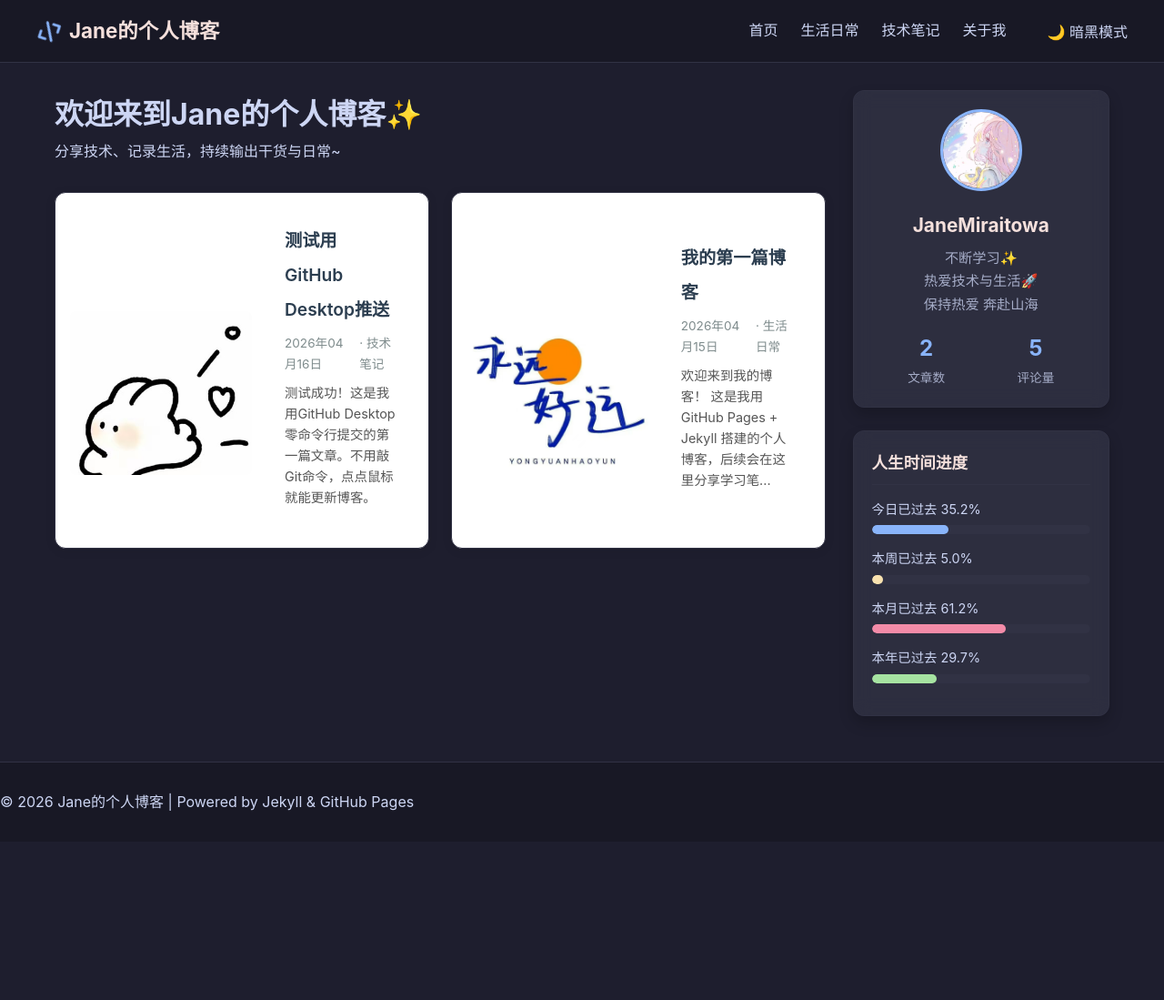
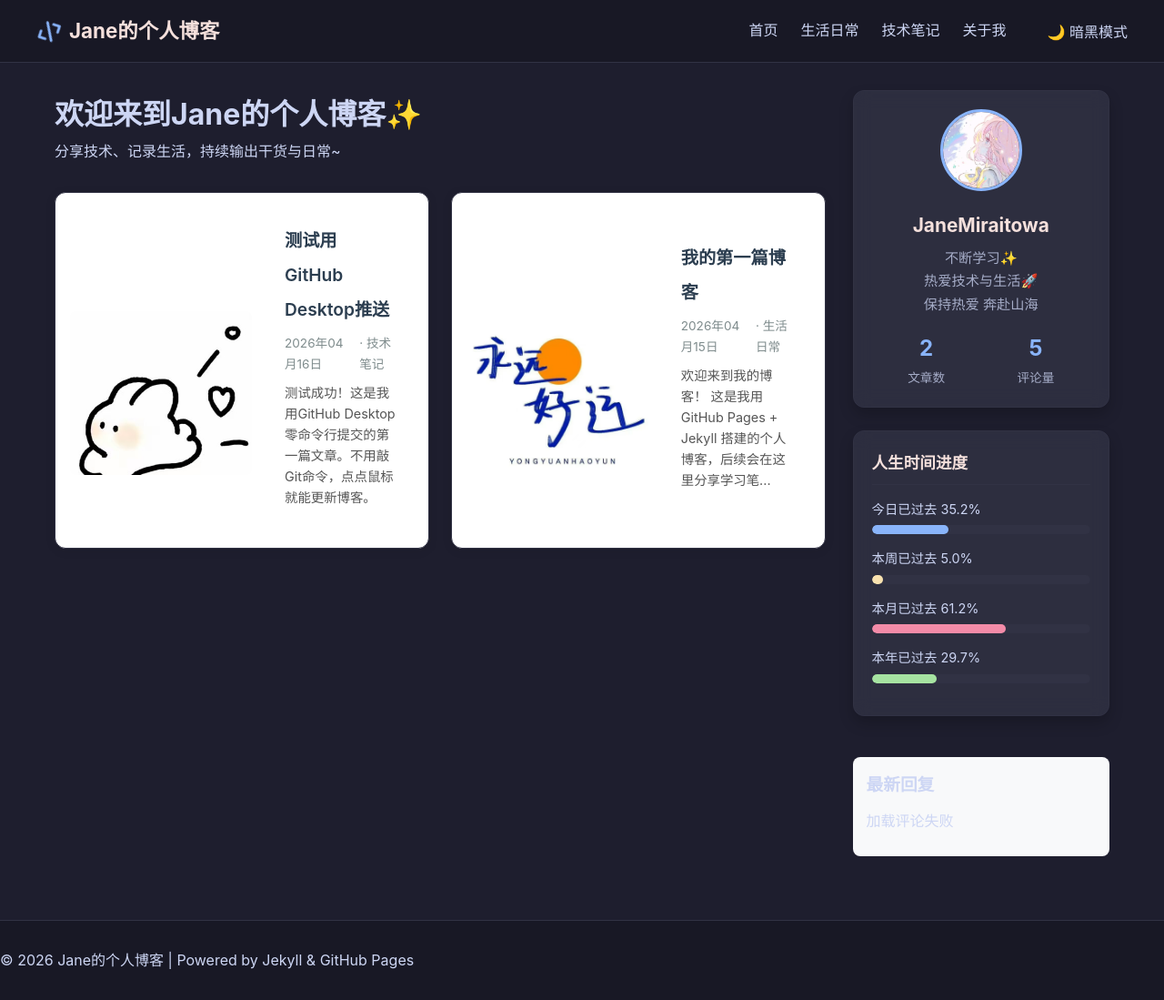
Before and after one commit to JaneMiraitowa/JaneMiraitowa.github.io, a Jekyll site: the page built from index.html, in a window 1280 px wide and 1099 px high. Shown: the whole window at 91% size. Built offline with Jekyll 4.4.1, drawn with Linux system fonts in a browser that asks for light colours; comment, search, counter and statistics services are not loaded.

Commit message:
侧边栏添加回复

```diff
--- /dev/null
+++ b/_includes/latest-comments.html
@@ -0,0 +1,71 @@
+<div class="latest-comments">
+  <h3>最新回复</h3>
+  <ul id="giscus-comments-list">
+    <li>加载中...</li>
+  </ul>
+</div>
+
+<script>
+  const repo = "JaneMiraitowa/JaneMiraitowa.github.io"; // 换成你的仓库
+  const repoId = "R_kgDOSCh2KA"; // 换成你的仓库ID，后面教你怎么获取
+  const categoryId = "DIC_kwDOSCh2KM4C66Te"; // 换成你的Announcements分类ID
+
+  async function fetchComments() {
+    const apiUrl = `https://giscus.app/api/widgets/comments?repo=${repo}&repoId=${repoId}&category=Announcements&categoryId=${categoryId}&limit=5`;
+    try {
+      const res = await fetch(apiUrl);
+      const data = await res.json();
+      const listEl = document.getElementById("giscus-comments-list");
+      listEl.innerHTML = "";
+
+      data.forEach(comment => {
+        const li = document.createElement("li");
+        li.innerHTML = `
+          <img src="${comment.avatarUrl}" alt="${comment.author}" width="32" height="32">
+          <div>
+            <span class="comment-author">${comment.author}</span>
+            <p class="comment-content">${comment.body.substring(0, 30)}...</p>
+            <small class="comment-time">${new Date(comment.createdAt).toLocaleDateString()}</small>
+          </div>
+        `;
+        listEl.appendChild(li);
+      });
+    } catch (err) {
+      document.getElementById("giscus-comments-list").innerHTML = "<li>加载评论失败</li>";
+    }
+  }
+
+  fetchComments();
+</script>
+
+<style>
+.latest-comments {
+  margin: 20px 0;
+  padding: 15px;
+  background: #f8f9fa;
+  border-radius: 8px;
+}
+#giscus-comments-list {
+  list-style: none;
+  padding: 0;
+}
+#giscus-comments-list li {
+  display: flex;
+  gap: 10px;
+  margin: 10px 0;
+  align-items: flex-start;
+}
+.comment-author {
+  font-weight: bold;
+  font-size: 14px;
+}
+.comment-content {
+  margin: 2px 0;
+  font-size: 13px;
+  color: #666;
+}
+.comment-time {
+  font-size: 11px;
+  color: #999;
+}
+</style>
--- a/_includes/sidebar.html
+++ b/_includes/sidebar.html
@@ -76,3 +76,5 @@
 updateProgress();
 setInterval(updateProgress, 1000);
 </script>
+
+{% include latest-comments.html %}
```
Also changed, not shown: assets/images/green.jpg (added), assets/images/pic3.jpg (added), assets/images/微信图片.jpg (added).
